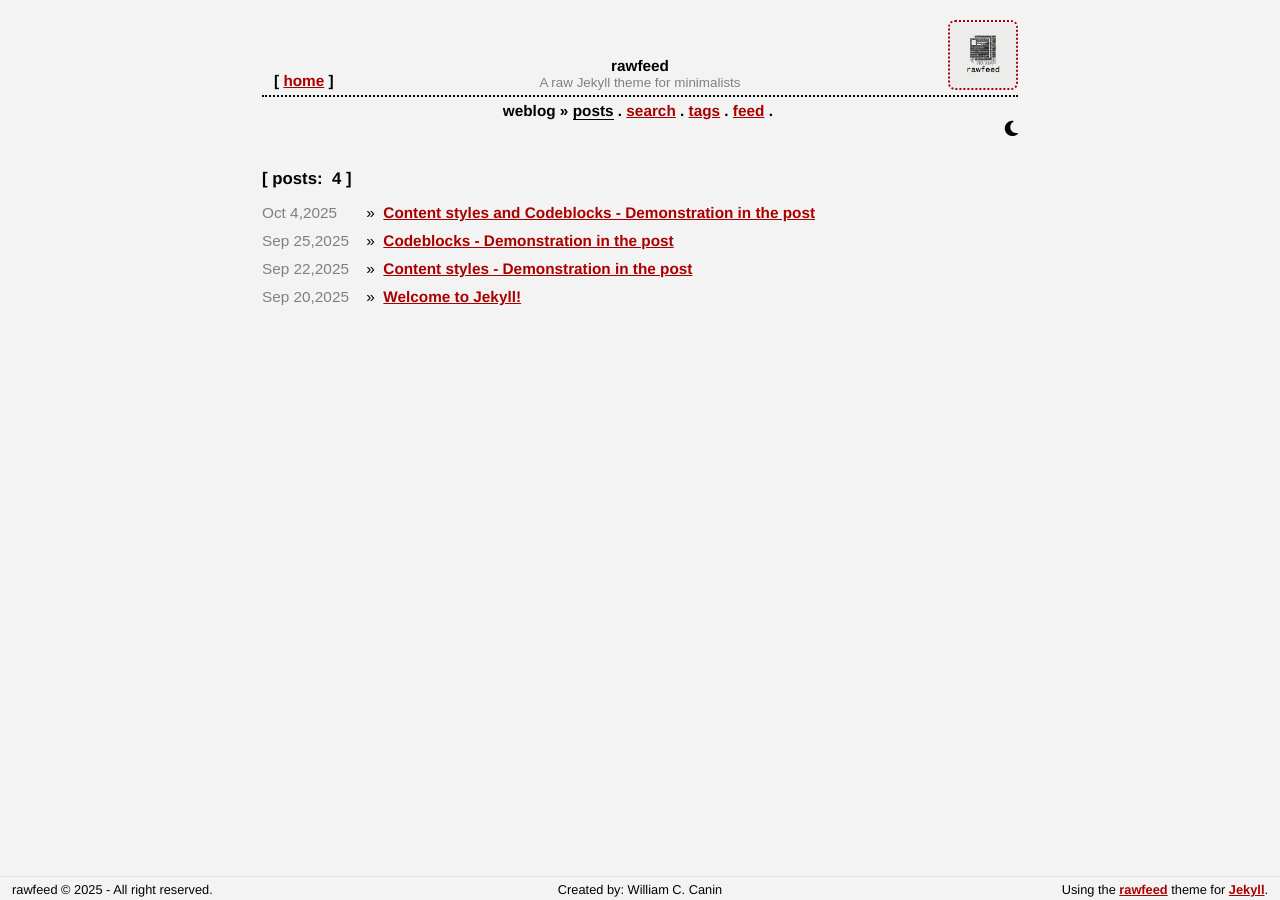
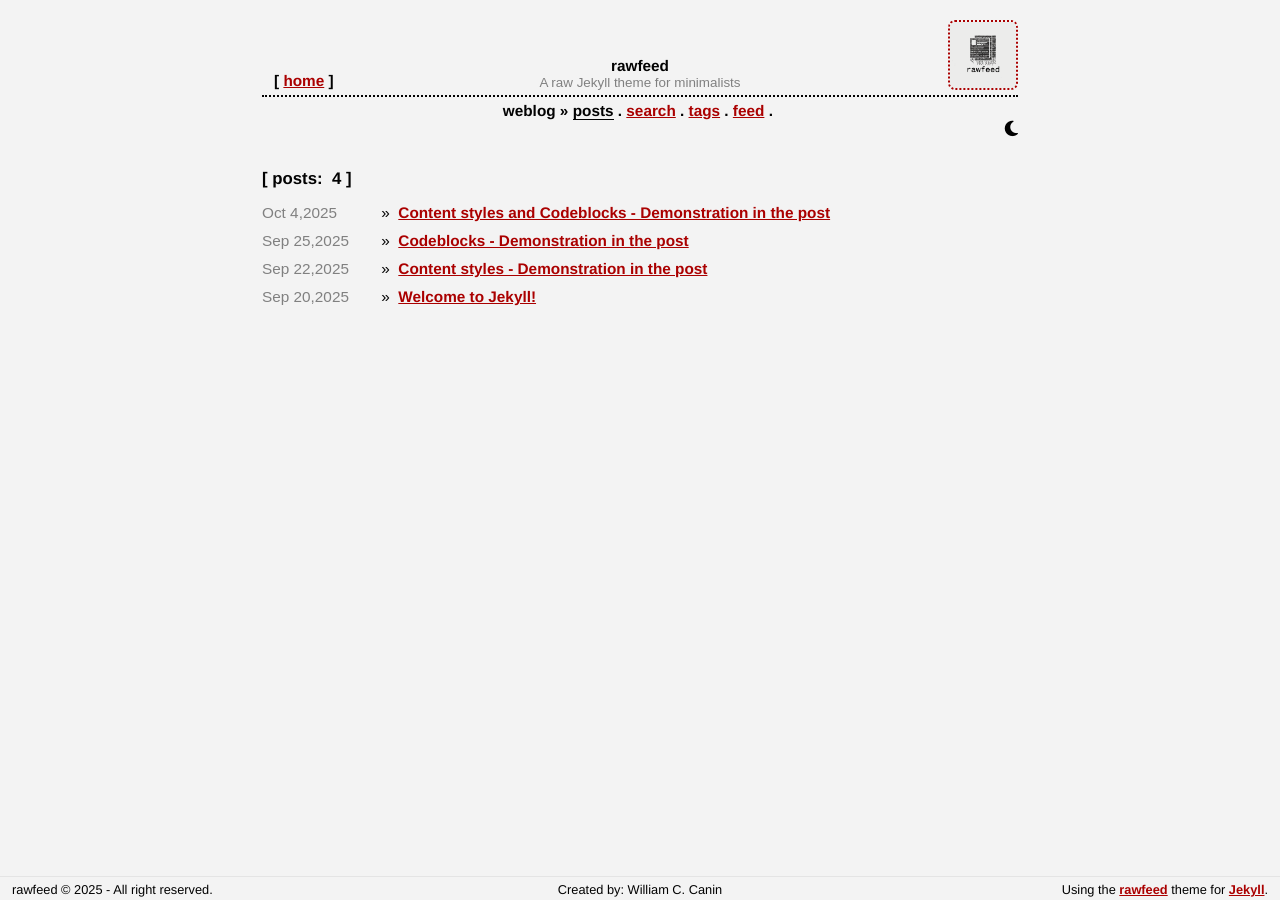
Before and after one commit to rawfeed/rawfeed-jekyll, a Jekyll site: the page built from blog/index.md, in a window 1280 px wide. Built offline with Jekyll 4.4.1, drawn with Linux system fonts in a browser that asks for light colours; some web fonts are replaced; the list of posts is cut into pages by our own code.

Commit message:
Improving style

```diff
--- a/_sass/layouts/_blog.scss
+++ b/_sass/layouts/_blog.scss
@@ -34,7 +34,7 @@
 
     &__meta {
       display: inline-block;
-      min-width: 100px !important;
+      min-width: 115px !important;
       font-family: "SUSE Mono", sans-serif;
       font-optical-sizing: auto;
       font-style: normal;
```
